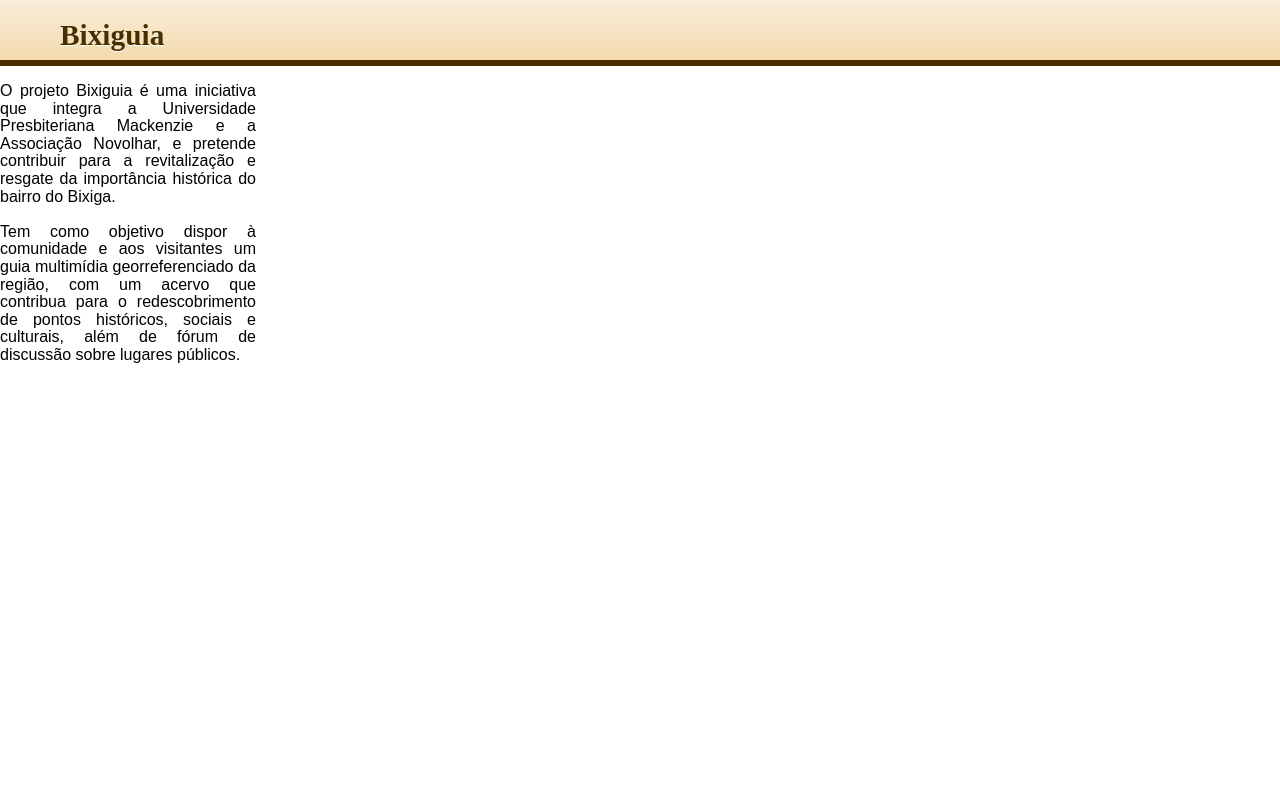
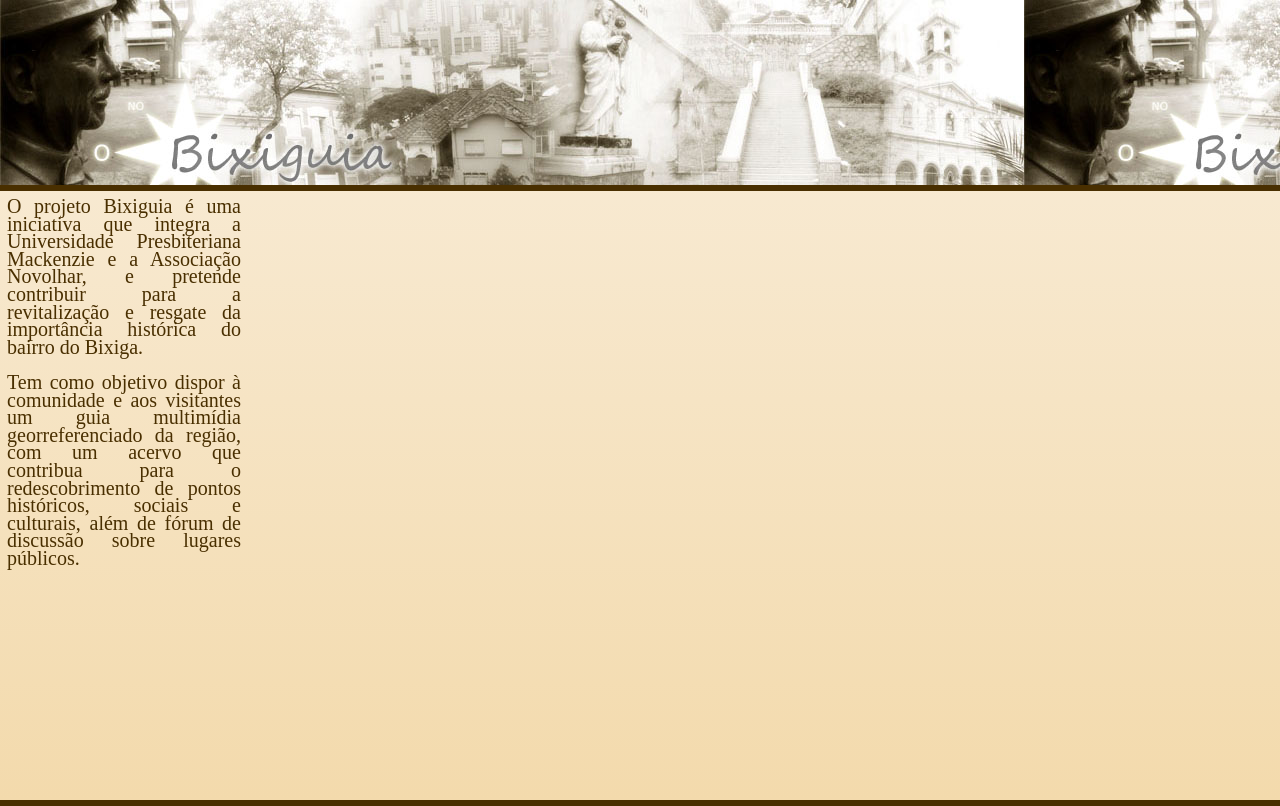
Before and after one commit to Bixiguia/bixiguia, a Django app: template bixiguia/mapa/templates/mapa/index.html in a window 1280 px wide; the page is wider, and only the part inside the window is pictured. Before the commit the page ends 363 px from the top of that part, so only its background shows below. Run offline with Django 3.2, Linux system fonts and the light colour scheme; the template is opened without the code that fills it, so the values that code supplies are empty; parts of the project's set-up code (start-up, migrations or seed data) failed here and were passed over; some libraries are stand-ins or nearby versions; some web fonts are replaced.

Commit message:
Adicionando cabeçalho na página

```diff
--- a/bixiguia/mapa/static/css/mapa/geral.css
+++ b/bixiguia/mapa/static/css/mapa/geral.css
@@ -14,6 +14,11 @@
     margin-right: 0px;
     margin-left: 0px;
     margin-bottom: 0px;
+    background:#feeccc;
+    filter: progid:DXImageTransform.Microsoft.gradient(startColorstr='#f9eedc', endColorstr='#f3daac'); /* IE */
+    background:-webkit-gradient(linear, left top, left bottom, from(#f9eedc), to(#f3daac)); /* webkit browsers */
+    background: -moz-linear-gradient(top,  #f9eedc,  #f3daac); /* Firefox 3.6+ */
+    border-bottom:6px solid #492f00;
 }
 
 a {
@@ -39,16 +44,18 @@
 
 
 p {
-    margin:1em 0;
+    font-size:15pt;
+    margin:7px 15px 7px 7px;
+    padding:0;
+    color:#492f00;
+    font-family: serif;
 }
 
 #cabecalho {
+    background-image: url("../../imagens/banner_header.jpg");
+    width:100%;
     line-height:20px;
-    padding:25px 60px 15px;
-    background:#feeccc;
-    filter: progid:DXImageTransform.Microsoft.gradient(startColorstr='#f9eedc', endColorstr='#f3daac'); /* IE */
-    background:-webkit-gradient(linear, left top, left bottom, from(#f9eedc), to(#f3daac)); /* webkit browsers */
-    background: -moz-linear-gradient(top,  #f9eedc,  #f3daac); /* Firefox 3.6+ */
+    padding:25px 60px 160px;
     border-bottom:6px solid #492f00;
 }
 
--- a/bixiguia/mapa/templates/mapa/index.html
+++ b/bixiguia/mapa/templates/mapa/index.html
@@ -9,13 +9,6 @@
 
 {% block body %}
     <div id="cabecalho">
-        <table>
-            <tr>
-                <td>
-                    <h1>Bixiguia</h1>
-                </td>
-            </tr>
-        </table>
     </div>
     <div>
         <table width="100%">
```
Also changed, not shown: bixiguia/mapa/static/imagens/banner_header.jpg (added), bixiguia/mapa/templates/mapa/banner_header.jpg (added).
